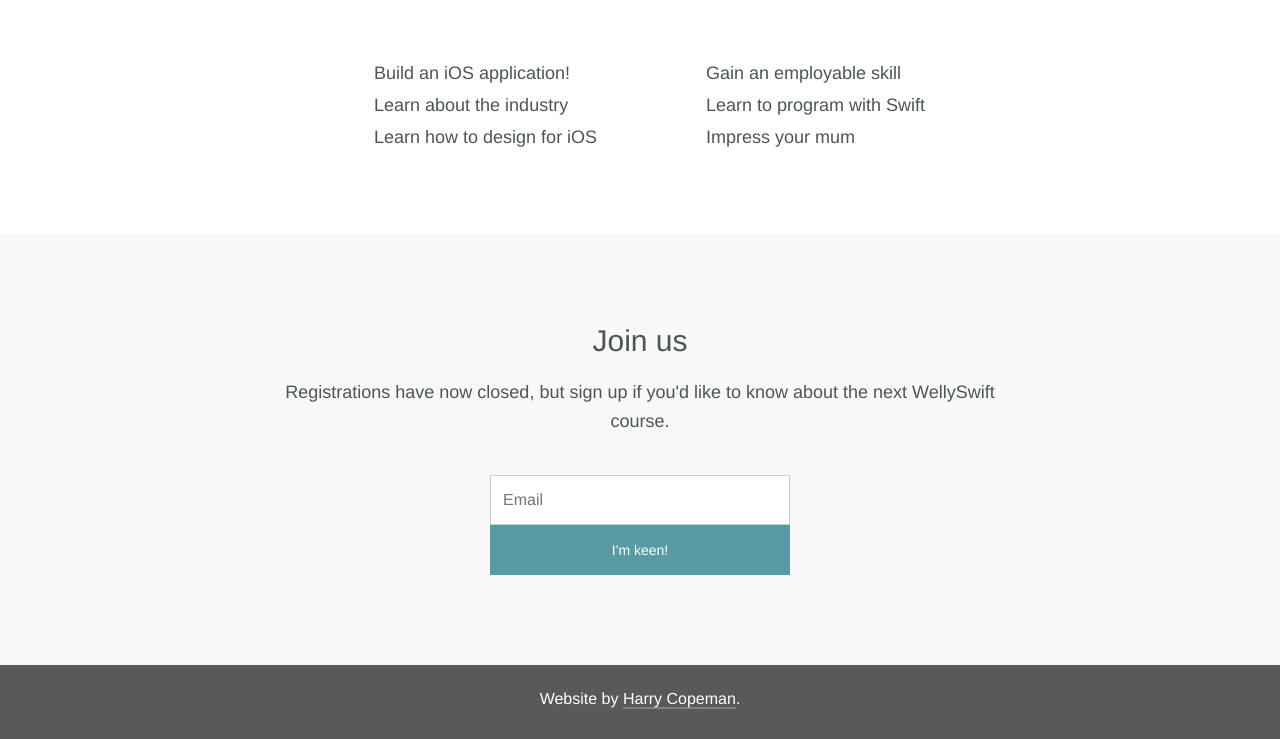
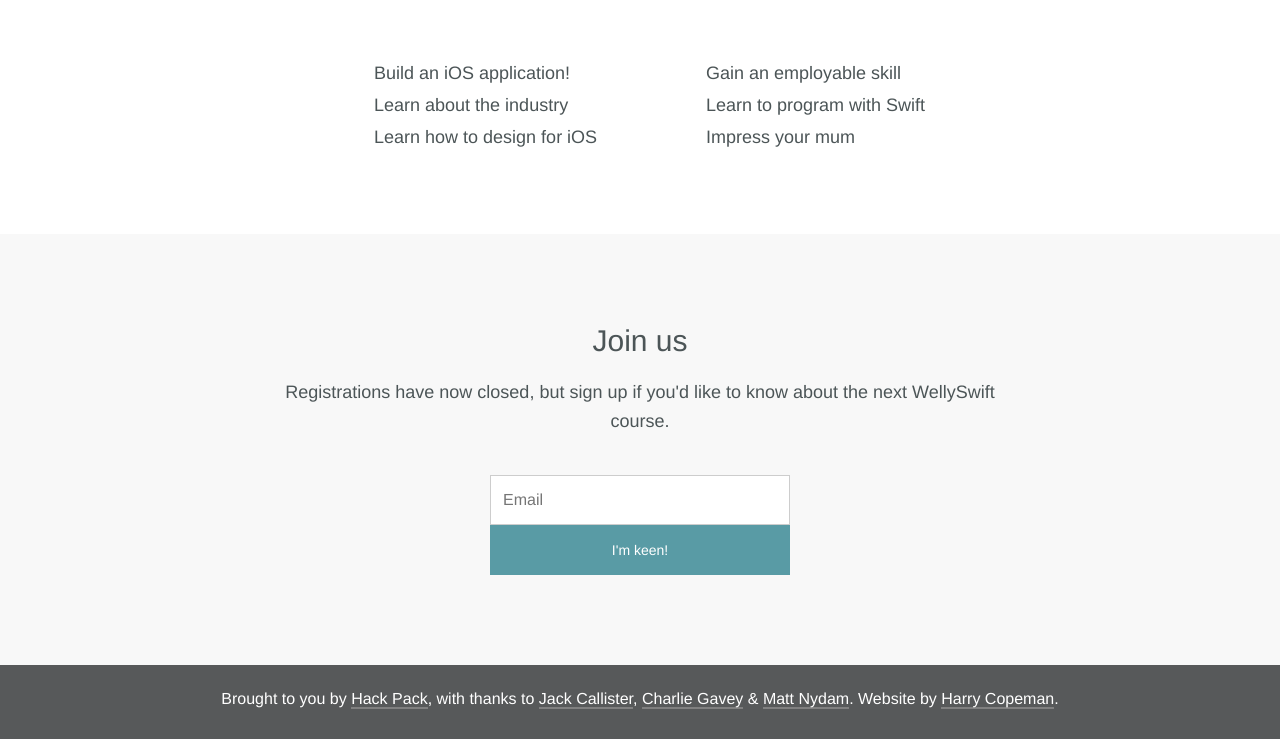
Before and after one commit to jackcallister/welly-swift-web, a plain HTML site: page index.html in a window 1280 px wide. Shown: the part 1334-2073 px from the top of the page. Drawn offline with nearby package versions, Linux system fonts and the light colour scheme.

Commit message:
Update index.html

```diff
--- a/index.html
+++ b/index.html
@@ -90,7 +90,7 @@
   </div>
 
   <footer>
-    <p>Website by <a href='https://twitter.com/harrycopeman'>Harry Copeman</a>.</a></p>
+    <p>Brought to you by <a href='http://www.meetup.com/hackpack/'>Hack Pack</a>, with thanks to <a href='https://twitter.com/jarsbe'>Jack Callister</a>, <a href='https://twitter.com/charliegavey'>Charlie Gavey</a> & <a href='https://twitter.com/mattnydam'>Matt Nydam</a>. Website by <a href='https://twitter.com/harrycopeman'>Harry Copeman</a>.</p>
   </footer>
 
   <script src="http://code.jquery.com/jquery-latest.min.js"></script>
```
